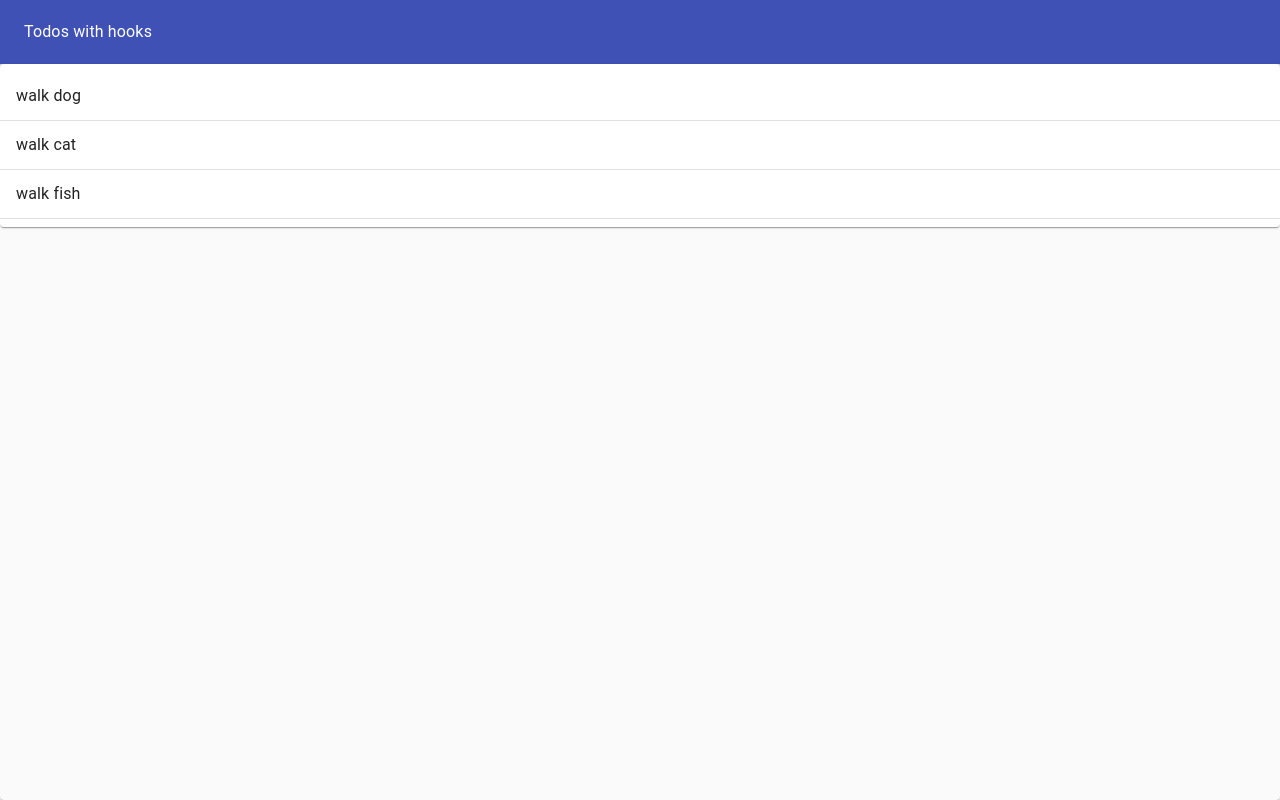
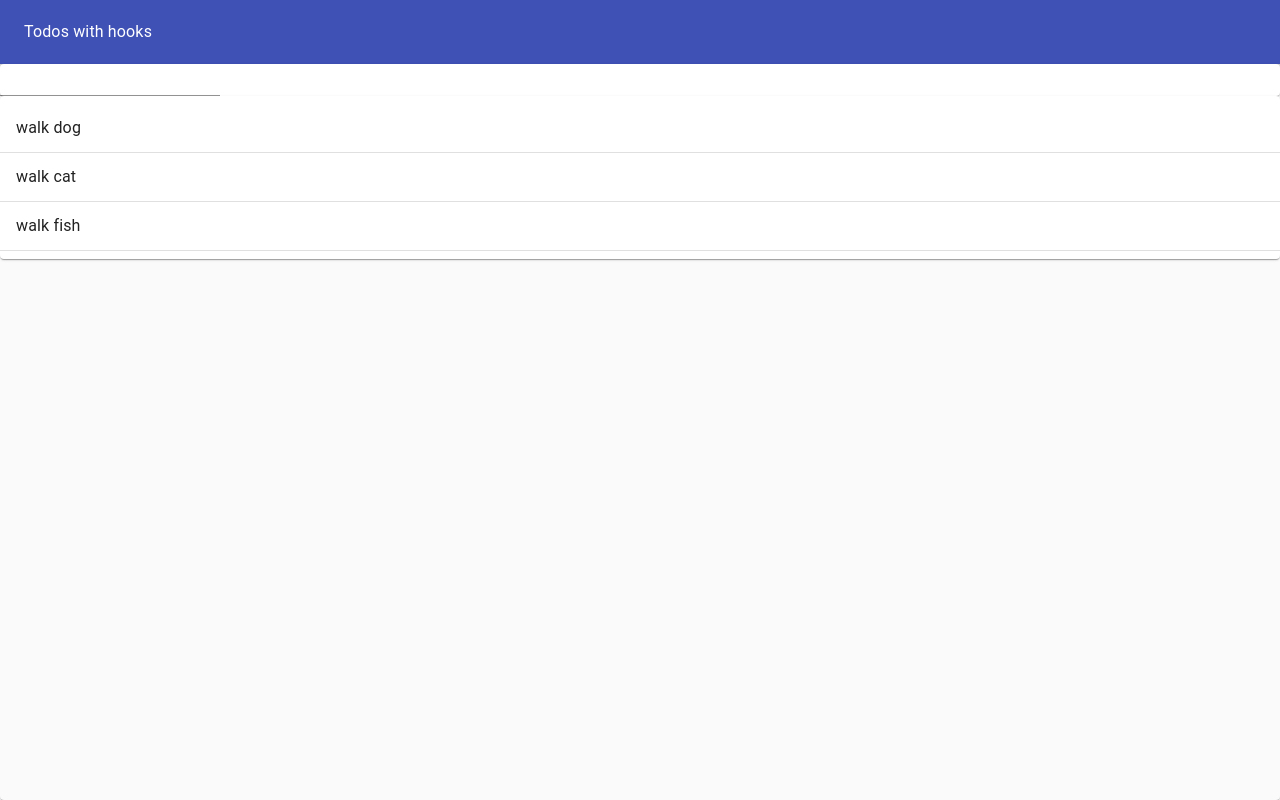
Before and after one commit to ghigbie/react-hooks-todo-list, a React (Create React App) app: page / in a window 1280 px wide. Built offline with nearby package versions, Linux system fonts and the light colour scheme.

Commit message:
Edit hooks

```diff
--- a/src/TodoApp.js
+++ b/src/TodoApp.js
@@ -38,6 +38,7 @@ const TodoApp = () => {
                     </Typography>
                 </ToolBar>
            </AppBar>
+           <TodoForm />
            <TodoList todos={todos}/>
         </Paper>
     );
--- a/src/components/TodoForm.js
+++ b/src/components/TodoForm.js
@@ -1,11 +1,13 @@
 import React from 'react';
 import Paper from "@material-ui/core/Paper";
 import TextField from "@material-ui/core/TextField";
+import useInputState from "./../hooks/useInputState"
 
 const TodoForm  = props => {
+    const [value, handleChange, reset] = useInputState("");
     return(
         <Paper>
-            <TextField/>
+            <TextField value={value}  onChange={handleChange}/>
         </Paper>
     );
 }
--- a/src/hooks/useInputState.js
+++ b/src/hooks/useInputState.js
@@ -3,7 +3,7 @@ import { useState } from "react";
 export default initialVal => {
     const [value, setValue] = useState(initialVal);
     const handleChange = e => {
-        setValue(e.targer.value)
+        setValue(e.target.value)
     };
     const reset = () => {
         setValue("");
```
